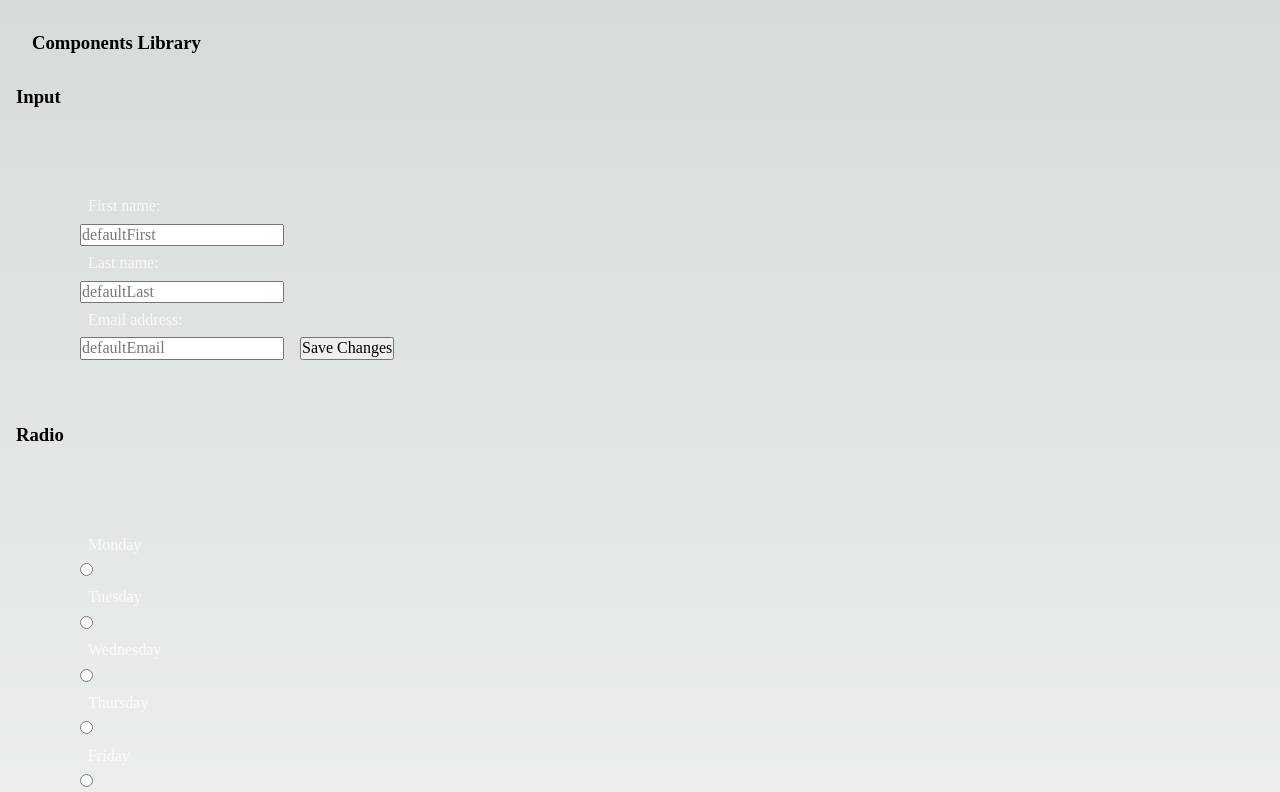
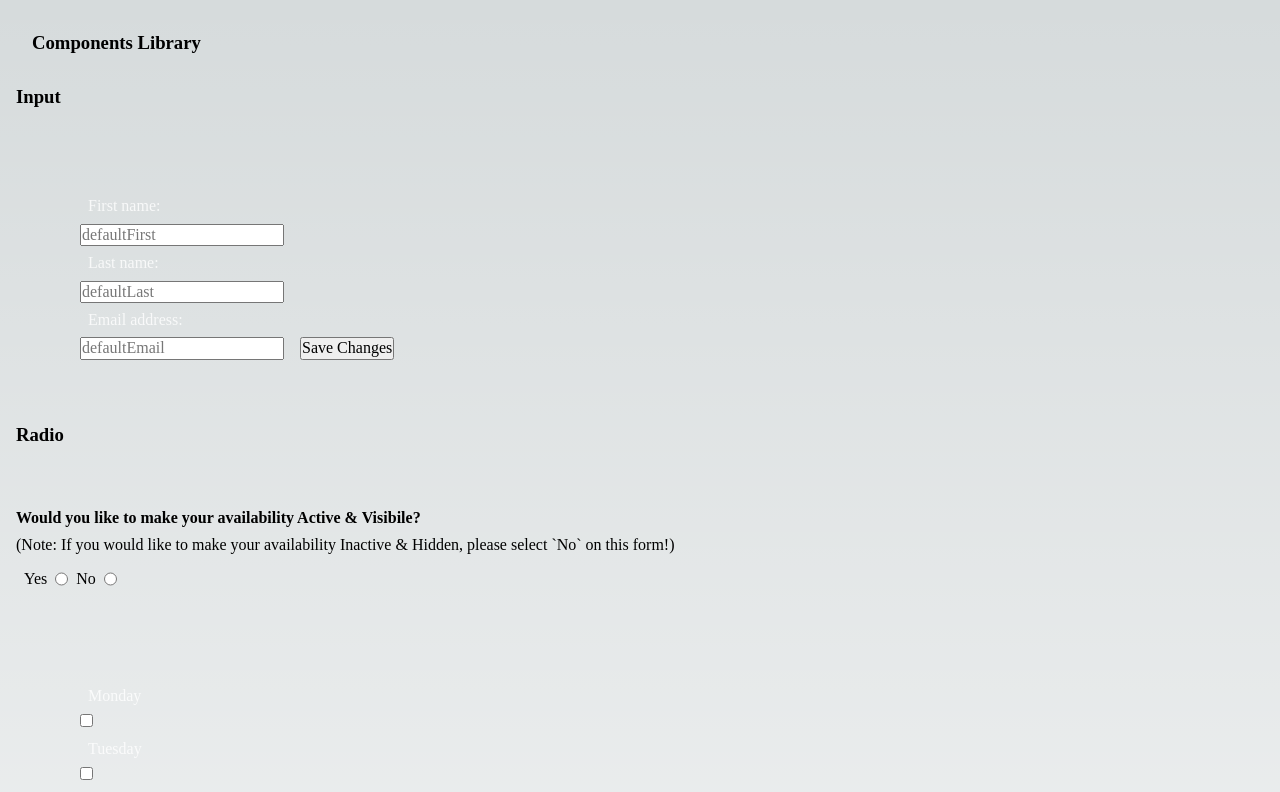
Before and after one commit to fullstackaubrey/compsWithNextjs, a Next.js app: page /components in a window 1280 px wide. Shown: the top 792 px of the page. Built offline with nearby package versions, Linux system fonts and the light colour scheme.

Commit message:
added Radio Component and Days Checkbox

```diff
--- a/src/components/Input/Input.comp.js
+++ b/src/components/Input/Input.comp.js
@@ -1,11 +1,13 @@
-import {useState} from 'react';
+import { useState } from 'react';
 
 function Input() {
-  const [input, setInput] = useState(false);
+  const [input, setInput] = useState('');
 
   const inputHandler = () => {
-    setInput(true);
+    setInput('');
   }
+
+  console.log("input", input)
 
   return (
     <div>
@@ -15,17 +17,17 @@ function Input() {
 
         <label className="ma3">
           <p className="pa2">First name:</p>
-              <input className="gray" type="text" name="firstName" value="defaultFirst" onChange={inputHandler}/>
+          <input className="gray" type="text" name="firstName" value="defaultFirst" onChange={inputHandler} />
         </label>
 
         <label className="ma3">
           <p className="pa2">Last name:</p>
-              <input className="gray" type="text" name="lastName" value="defaultLast" onChange={inputHandler}/>
+          <input className="gray" type="text" name="lastName" value="defaultLast" onChange={inputHandler} />
         </label>
 
         <label className="ma3">
           <p className="pa2">Email address:</p>
-              <input className="gray" type="text" name="email" value="defaultEmail" onChange={inputHandler}/>
+          <input className="gray" type="text" name="email" value="defaultEmail" onChange={inputHandler} />
         </label>
 
         <input className="pointer dim" type="submit" value="Save Changes" />
--- a/src/components/Radio/Radio.comp.js
+++ b/src/components/Radio/Radio.comp.js
@@ -1,85 +1,91 @@
-import {useState} from 'react';
-
-// NOT DONE WITH CHALLENGE, MUST SLEEP!
+import { useState } from 'react';
 
 function Radio() {
-  const [days, setDays] = useState(false);
-  const radioHandler = () => {
-    setDays(!setDays)
+  const [availability, setAvailability] = useState(true);
+
+  const days = [
+    { title: "Monday", status: false },
+    { title: "Tuesday", status: false },
+    { title: "Wednesday", status: false },
+    { title: "Thursday", status: false },
+    { title: "Friday", status: false },
+    { title: "Saturday", status: false },
+    { title: "Sunday", status: false }
+  ]
+
+  const renderedDays = days.map((day => {
+    const checkboxHandler = () => {
+      if (day.status == false) {
+        day.status = true;
+      } else {
+        day.status = false;
       }
-
-  const daysOfTheWeek = ["Monday", "Tuesday", "Wednesday", "Thursday", "Friday", "Saturday", "Sunday"]
-
-  const renderedDays = daysOfTheWeek.map((day) => {
+    }
     return (
       <label
-        key={day.valueOf()}
+        key={day.title}
         className="ma3">
         <p className="pa2 pointer grow">
-            {day.valueOf()}
+          {day.title}
         </p>
         <input
           className="pointer"
-          type="radio"
-          value={day.valueOf()}
-          onChange={radioHandler}
+          type="checkbox"
+          onClick={checkboxHandler}
         />
       </label>
     )
-  })
+  }))
 
-  console.log(renderedDays);
+  const availabilityHandler = (event) => {
+    if (event.target.value === "yes") {
+      setAvailability(true);
+    } else {
+      setAvailability(false);
+    }
+  }
 
   return (
     <div>
       <h3>Radio</h3>
+
+      <h4 className="mt5">
+        Would you like to make your availability Active & Visibile?
+      </h4>
+      <p className="mt2">
+        (Note: If you would like to make your availability Inactive & Hidden, please select `No` on this form!)
+      </p>
+      <div className="flex mt2">
+        <label className="flex">
+          <p className="pa2">
+            Yes
+          </p>
+          <input
+            className="pointer"
+            name="availability"
+            value="yes"
+            type="radio"
+            onClick={availabilityHandler}
+          />
+        </label>
+        <label className="flex">
+          <p className="pa2">
+            No
+          </p>
+          <input
+            className="pointer"
+            name="availability"
+            value="no"
+            type="radio"
+            onClick={availabilityHandler}
+          />
+        </label>
+      </div>
+
       <div className="ma5 white-80">
+        {availability && renderedDays}
+      </div>
 
-          {renderedDays}
-
-            {/* <label className="ma3">
-              <h2 className="pa2">
-                Availability:
-              </h2>
-
-              <p className="pa2">
-                Monday
-              </p>
-              <input className="pointer dim" type="radio" value="Monday" />
-
-              <p className="pa2">
-                Tuesday
-              </p>
-              <input className="pointer dim" type="radio" value="Tuesday" />
-
-              <p className="pa2">
-                Wednesday
-              </p>
-              <input className="pointer dim" type="radio" value="Wednesday" />
-
-              <p className="pa2">
-                Thursday
-              </p>
-              <input className="pointer dim" type="radio" value="Thursday" />
-
-              <p className="pa2">
-                Friday
-              </p>
-              <input className="pointer dim" type="radio" value="Friday" />
-
-              <p className="pa2">
-                Saturday
-              </p>
-              <input className="pointer dim" type="radio" value="Saturday" />
-
-              <p className="pa2">
-                Sunday
-              </p>
-              <input className="pointer dim" type="radio" value="Sunday" />
-
-            </label> */}
-
-        </div>
     </div>
   )
 }
--- a/src/components/Toggle/Toggle.module.css
+++ b/src/components/Toggle/Toggle.module.css
@@ -1,3 +1,5 @@
+/* Styles found online. */
+
 .hiddenCheckbox {
   position: relative;
   display: inline-block;
```
Lines whose indentation alone changed are shown as unchanged.
